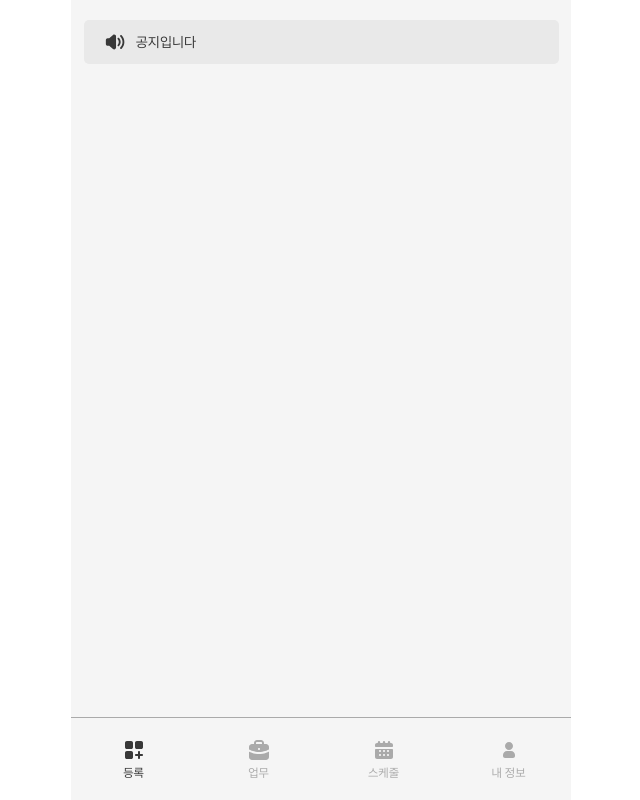
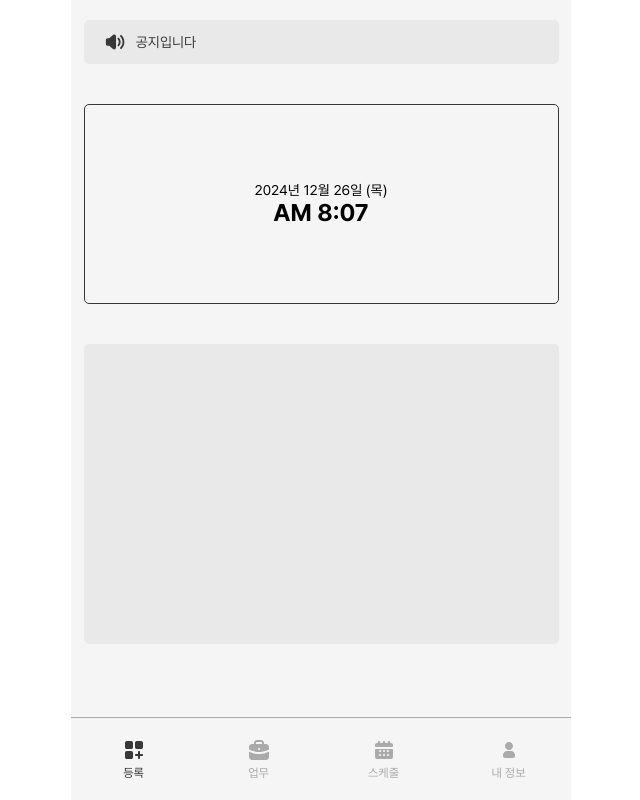
Before and after one commit to linelie00/laundry, a React (Create React App) app in the folder client/: page / in a window 1280 px wide. Shown: the whole page, without its empty margins (319-959 px from the left). Built offline with nearby package versions, Linux system fonts and the light colour scheme.

Commit message:
[Feat]:등록 페이지 시계 추가

```diff
--- a/client/src/Pages/Register.js
+++ b/client/src/Pages/Register.js
@@ -1,13 +1,46 @@
-import React from 'react';
+import React, { useState, useEffect } from 'react';
 import { ReactComponent as Icon1 } from '../Assets/Images/volume-up.svg';
 
 const Register = () => {
+    const [currentTime, setCurrentTime] = useState(new Date());
+
+    useEffect(() => {
+        const interval = setInterval(() => {
+            setCurrentTime(new Date());
+        }, 1000); // 1초마다 갱신
+        return () => clearInterval(interval); // 컴포넌트 언마운트 시 interval 정리
+    }, []);
+
+    // 날짜 포맷팅
+    const days = ['일', '월', '화', '수', '목', '금', '토'];
+    const year = currentTime.getFullYear();
+    const month = String(currentTime.getMonth() + 1).padStart(2, '0');
+    const date = String(currentTime.getDate()).padStart(2, '0');
+    const day = days[currentTime.getDay()];
+
+    // 시간 포맷팅
+    const hours = currentTime.getHours();
+    const minutes = String(currentTime.getMinutes()).padStart(2, '0');
+    const period = hours >= 12 ? 'PM' : 'AM';
+    const formattedHours = hours % 12 || 12;
+
     return (
         <>
             <div className="box notice">
                 <Icon1 className="icon" />
                 <p>공지입니다</p>
             </div>
+            <div className="box times">
+                <h4>
+                    {`${year}년 ${month}월 ${date}일 (${day})`}
+                </h4>
+                <h2>
+                    {`${period} ${formattedHours}:${minutes}`}
+                </h2>
+            </div>
+            <div className="box register">
+
+            </div>
         </>
     );
 }
--- a/client/src/Styles/App.css
+++ b/client/src/Styles/App.css
@@ -25,4 +25,9 @@ html, body {
     height: 100%;
     width: 100%;
     background-color: #f5f5f5;
+    overflow-y: auto;
 }
+
+.wrap::-webkit-scrollbar {
+    display: none; /* 스크롤바 숨기기 */
+}
--- a/client/src/Styles/Pages.css
+++ b/client/src/Styles/Pages.css
@@ -26,3 +26,29 @@
     margin: 0;
     width: 100%;
 }
+
+.times {
+    height: 200px;
+    border: #383838 1px solid;
+    justify-content: center;
+    flex-direction: column;
+}
+
+.times h2 {
+    font-size: 24px;
+    font-weight: 700;
+    padding: 0;
+    margin: 0;
+}
+
+.times h4 {
+    font-size: 14px;
+    font-weight: 400;
+    padding: 0;
+    margin: 0;
+}
+
+.register {
+    height: 300px;
+    background-color: #e9e9e9;
+}
```
